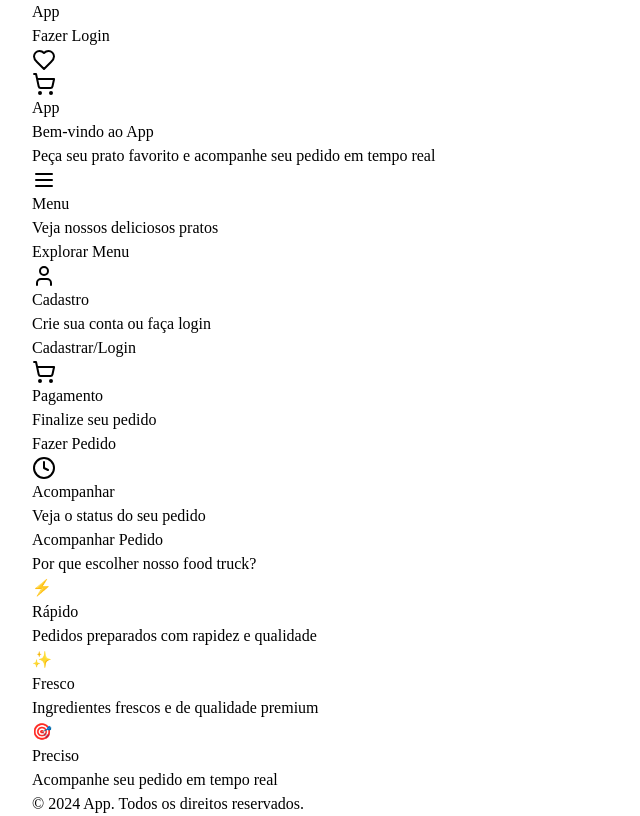
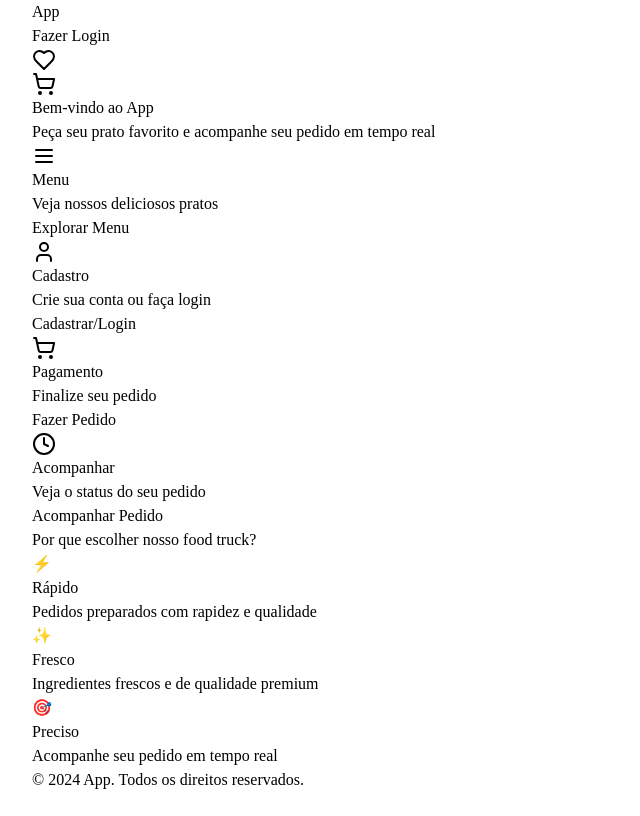
Before and after one commit to guiclaumann/aex2, a React (Vite) app in the folder frontend_gui/client/: page / in a window 1280 px wide. Shown: the whole page, without its empty margins (0-640 px from the left). Built offline with nearby package versions, Linux system fonts and the light colour scheme; no server answers.

Commit message:
correçaõ de cabeçalho

```diff
--- a/frontend_gui/client/src/pages/Home.tsx
+++ b/frontend_gui/client/src/pages/Home.tsx
@@ -8,13 +8,6 @@ export default function Home() {
   return (
      <div className="min-h-screen bg-gradient-to-br from-blue-50 via-white to-orange-50">
           <Header />
-      <header className="bg-white shadow-sm">
-        <div className="container mx-auto px-4 py-4 flex items-center justify-between">
-          <div className="flex items-center gap-3">
-            <h1 className="text-2xl font-bold text-orange-600">{APP_TITLE}</h1>
-          </div>
-        </div>
-      </header>
 
       {/* Main Content */}
       <main className="container mx-auto px-4 py-12">
```
